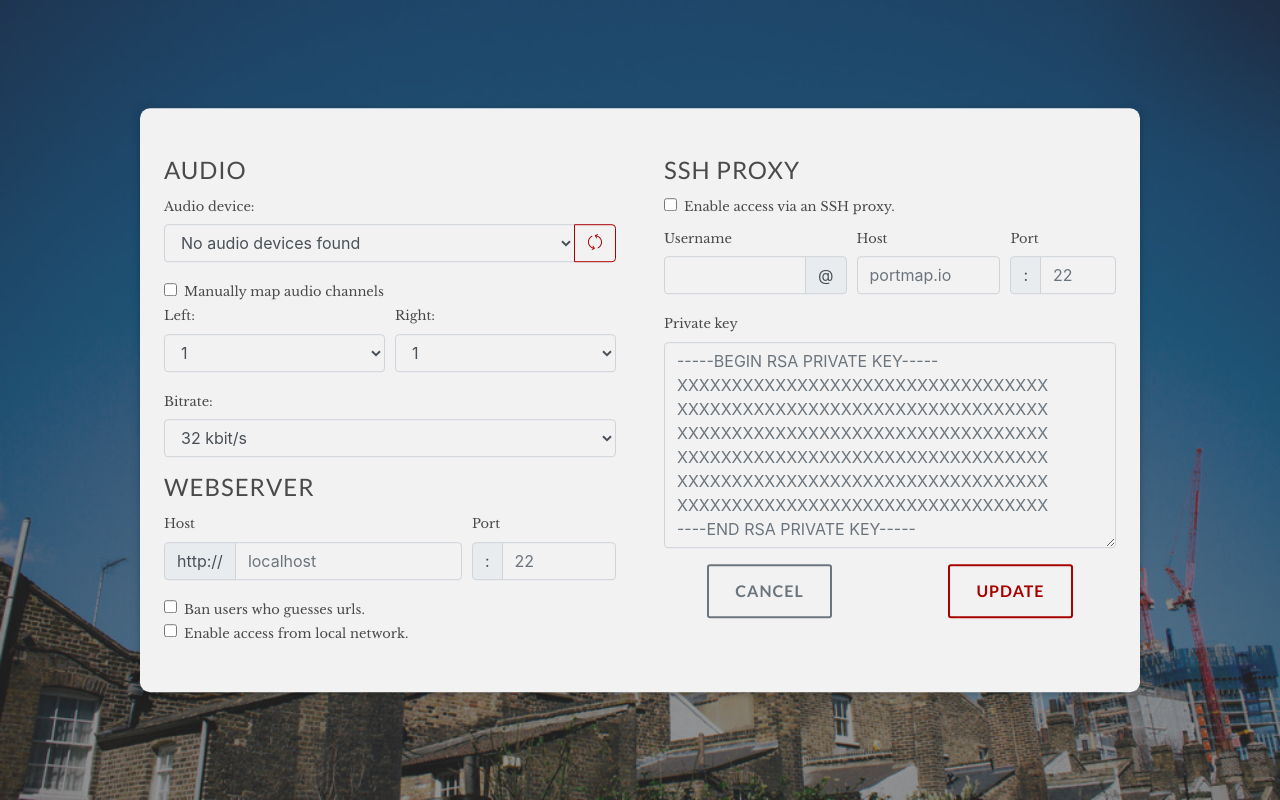
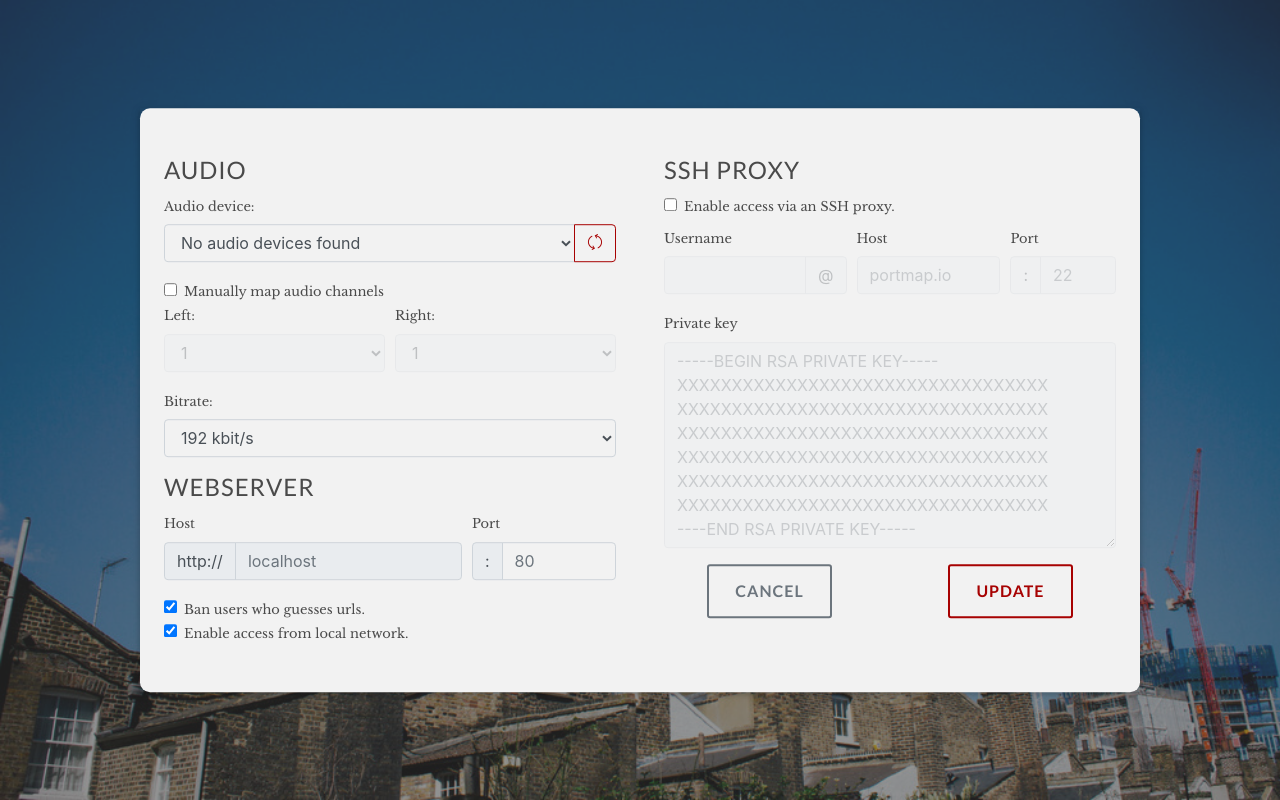
Before and after one commit to wasalm/simple-live-audio-streamer, a plain HTML site: page experiments/app-interface/v2/index.html in a window 1280 px wide. Both pictures are taken after a click on the button "Settings". Drawn offline with nearby package versions, Linux system fonts and the light colour scheme.

Commit message:
Make settings interactive

```diff
--- /dev/null
+++ b/experiments/app-interface/v2/assets/scripts/settings.js
@@ -0,0 +1,25 @@
+document.getElementById("audio-channels").addEventListener("change", updateSettingsScreen);
+document.getElementById("proxy").addEventListener("change", updateSettingsScreen);
+
+
+function updateSettingsScreen() {
+	document.getElementById("audio-channels-left").disabled = !document.getElementById("audio-channels").checked;
+	document.getElementById("audio-channels-right").disabled = !document.getElementById("audio-channels").checked;
+
+	document.getElementById("proxy-user").disabled = !document.getElementById("proxy").checked;
+	document.getElementById("proxy-host").disabled = !document.getElementById("proxy").checked;
+	document.getElementById("proxy-port").disabled = !document.getElementById("proxy").checked;
+	document.getElementById("proxy-key").disabled = !document.getElementById("proxy").checked;
+	document.getElementById("webserver-host").disabled = !document.getElementById("proxy").checked;
+
+
+	if(document.getElementById("proxy").checked) {
+		document.getElementById("proxy-user").parentNode.classList.remove("disabled");
+		document.getElementById("proxy-port").parentNode.classList.remove("disabled");
+	} else {
+		document.getElementById("proxy-user").parentNode.classList.add("disabled");
+		document.getElementById("proxy-port").parentNode.classList.add("disabled");
+	}
+}
+
+updateSettingsScreen();
--- a/experiments/app-interface/v2/assets/stylesheets/settings.css
+++ b/experiments/app-interface/v2/assets/stylesheets/settings.css
@@ -9,3 +9,19 @@
 #main.settings .card-group {
 	display: none;
 }
+
+#settings input:disabled, #settings textarea:disabled, #settings select:disabled {
+	opacity: 0.3;
+}
+
+#settings .input-group.disabled {
+	opacity: 0.3;
+}
+
+#settings .input-group.disabled input:disabled {
+	opacity: 1.0;
+}
+
+#settings .disabled-no-opacity {
+	opacity: 1.0 !important;
+}
--- a/experiments/app-interface/v2/index.html
+++ b/experiments/app-interface/v2/index.html
@@ -81,7 +81,7 @@
                             <option value="32">32 kbit/s</option>
                             <option value="96">96 kbit/s</option>
                             <option value="128">128 kbit/s</option>
-                            <option value="192">192 kbit/s</option>
+                            <option value="192" selected>192 kbit/s</option>
                             <option value="256">256 kbit/s</option>
                             <option value="320">320 kbit/s</option>
                         </select>
@@ -89,13 +89,13 @@
                         <div class="form-row">
                             <div class="form-group col-md-8">
                                 <label for="webserver-host">Host</label>
-                                <div class="input-group">
+                                <div class="input-group" disabled>
                                     <div class="input-group-prepend">
                                         <span class="input-group-text">
                                             http://
                                         </span>
                                     </div>
-                                    <input class="form-control" type="text" placeholder="localhost" id="webserver-host">
+                                    <input class="form-control disabled-no-opacity" type="text" placeholder="localhost" id="webserver-host">
                                 </div>
                             </div>
                             <div class="form-group col-md-4">
@@ -106,18 +106,18 @@
                                             :
                                         </span>
                                     </div>
-                                    <input class="form-control" type="number" placeholder="22" id="webserver-port">
+                                    <input class="form-control" type="number" placeholder="80" id="webserver-port">
                                 </div>
                             </div>
                         </div>
                         <div class="form-check">
-                            <input class="form-check-input" type="checkbox" value="" id="webserver-ban-ip">
+                            <input class="form-check-input" type="checkbox" value="" id="webserver-ban-ip" checked>
                             <label class="form-check-label" for="webserver-ban-ip">
                                 Ban users who guesses urls.
                             </label>
                         </div>
                         <div class="form-check">
-                            <input class="form-check-input" type="checkbox" value="" id="webserver-local">
+                            <input class="form-check-input" type="checkbox" value="" id="webserver-local" checked>
                             <label class="form-check-label" for="webserver-local">
                                 Enable access from local network.
                             </label>
@@ -244,6 +244,7 @@
             </div>
         </div>
         <script src="https://cdn.jsdelivr.net/npm/qrjs2@0.1.7/js/qrjs2.min.js"></script>
+        <script src="assets/scripts/settings.js"></script>
         <script type="text/javascript">
         // Temporary
         document.getElementById('btn-audio-device-refresh').addEventListener('click', () => {
```
